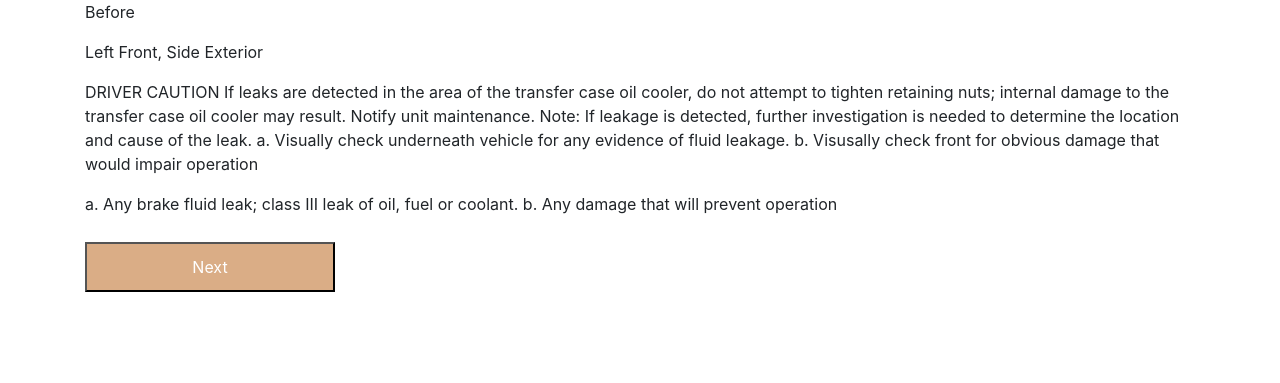
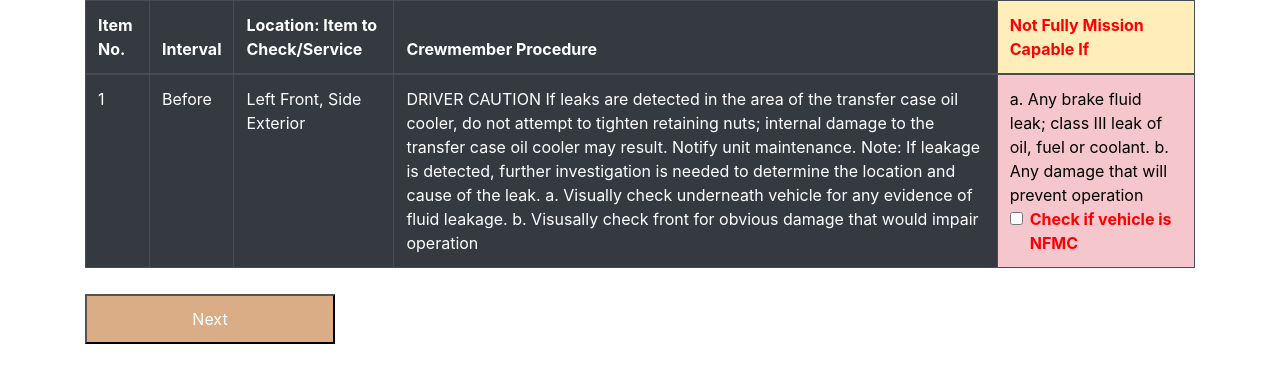
Before and after one commit to xarielx/DjangoIpmcs, a Django app: page /training_manual/1/ in a window 1280 px wide. Shown: the part 62-445 px from the top of the page. Run offline with Django 3.2, Linux system fonts and the light colour scheme; a user stored in the database is signed in; data comes from the database, SQL or seed files in the repository; some libraries are stand-ins or nearby versions.

Commit message:
Table Formated and Check added

```diff
--- a/src/training_manuals/templates/training_manuals/tm.html
+++ b/src/training_manuals/templates/training_manuals/tm.html
@@ -1,11 +1,30 @@
 {% extends 'base.html' %}
 
 {% block content %}
+<table class="table table-bordered table-dark table-hover">
+  <thead>
+    <tr>
+      <th scope="col">Item No.</th>
+      <th scope="col">Interval</th>
+      <th scope="col">Location: Item to Check/Service</th>
+      <th scope="col">Crewmember Procedure</th>
+      <th class="table-warning" style="color: red;font-weight:bold" scope="col">Not Fully Mission Capable If</th>
+    </tr>
+  </thead>
+  <tbody>
+    <tr>
+      <td>{{ object.id }}</td>
+      <td>{{ object.interval }}</td>
+      <td>{{ object.location_item_to_check }}</td>
+      <td>{{ object.crewmember_procedure }}</td>
+      <td class="table-danger" style="color: black;">{{ object.nfmc_if }}<div class="form-check">
+    <input type="checkbox" class="form-check-input" id="NFMC">
+    <label class="form-check-label" for="NFMC" style="color: red;font-weight:bold">Check if vehicle is NFMC</label>
+  </div></td>
+    </tr>
+  </tbody>
+</table>
 
-<p>{{ object.interval }}</p>
-<p>{{ object.location_item_to_check }}</p>
-<p>{{ object.crewmember_procedure }}</p>
-<p>{{ object.nfmc_if }}</p>
 <button style="background-color: #daad86;color: white;width: 250px;height:50px;margin-top: 10px" onclick="submitPoll(id);" id="myButton" class="float-left submit-button" >Next</button>
 
 <script>
```
